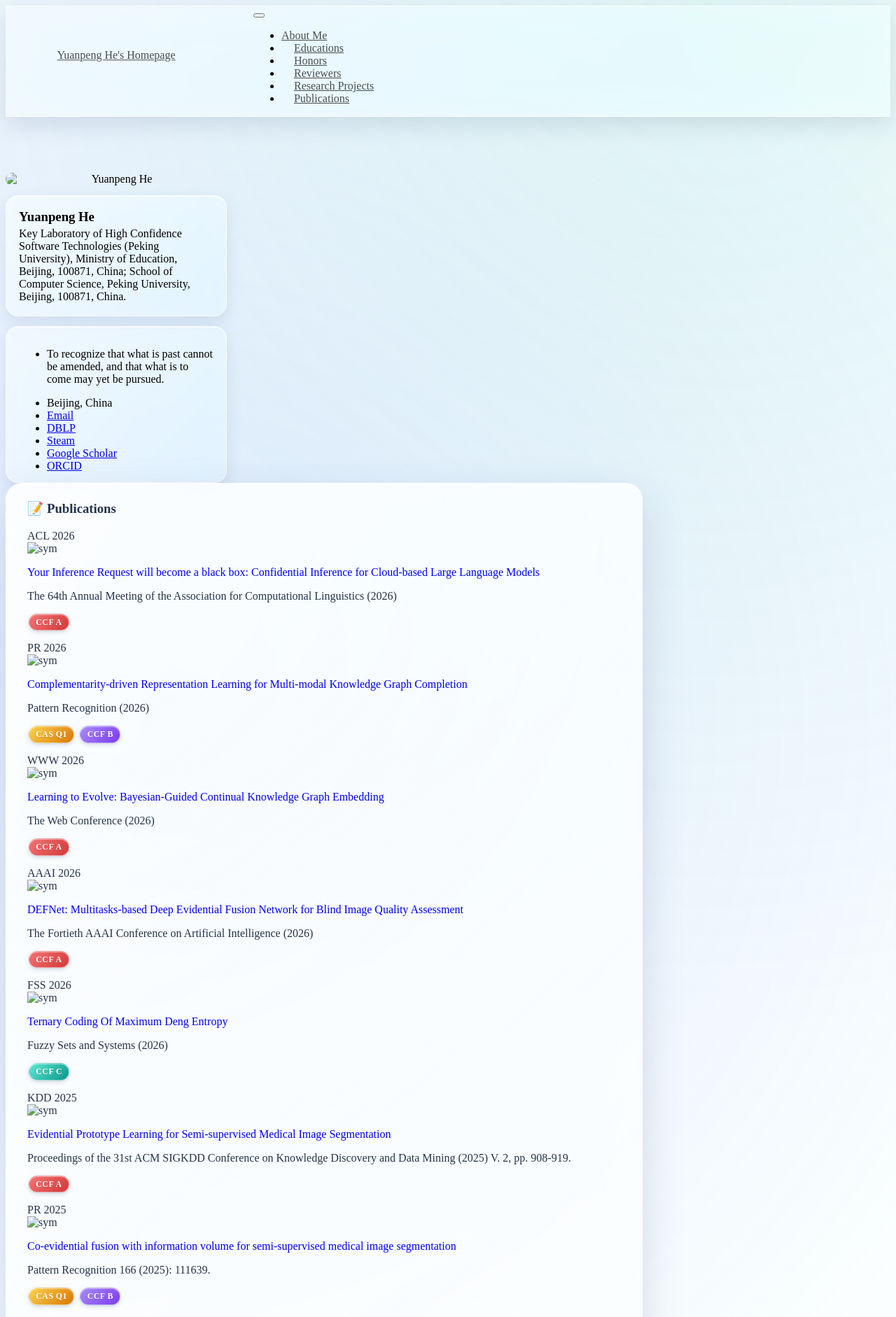
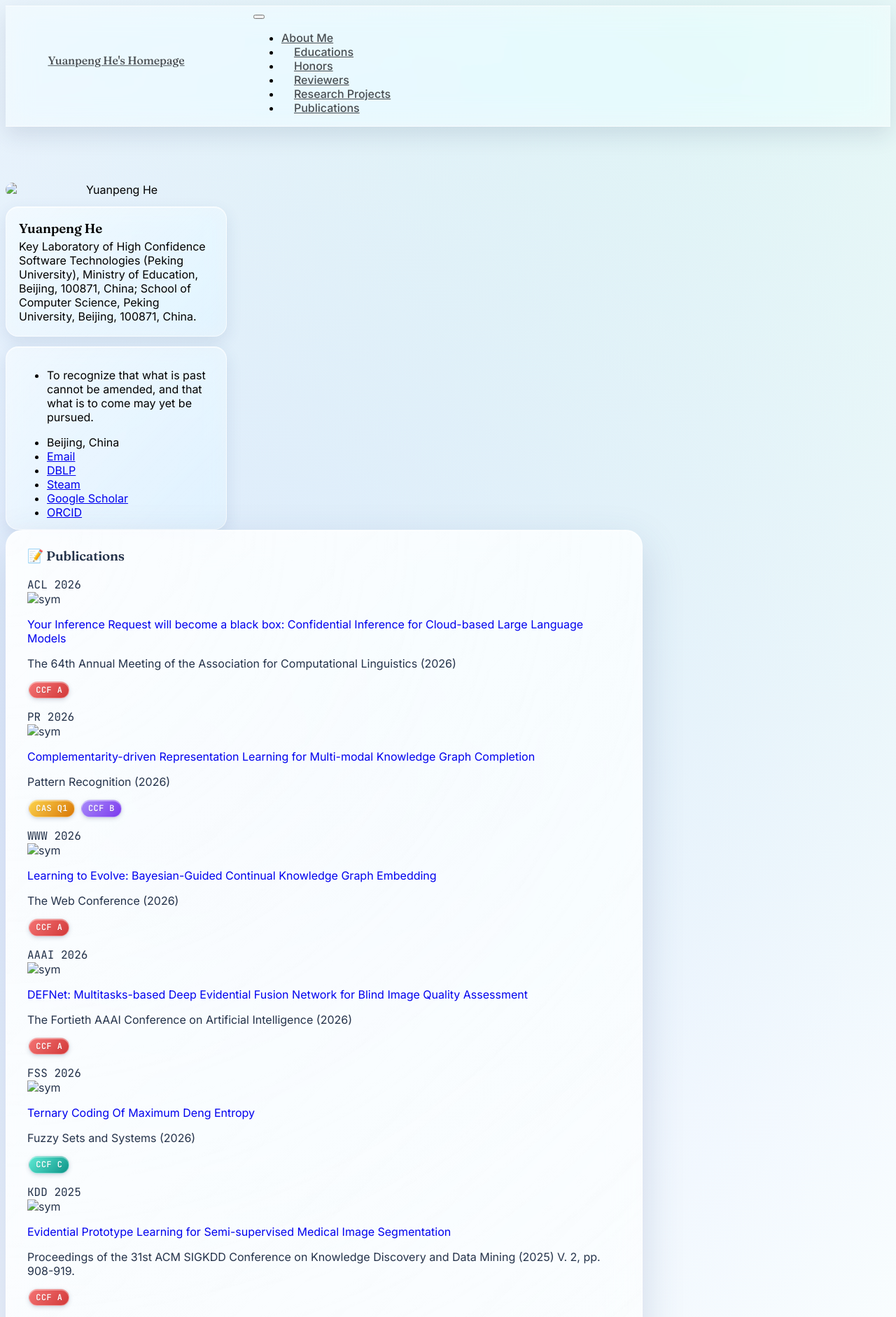
Before and after one commit to heyuanpengpku/heyuanpeng.github.io, a Jekyll site: the page built from _pages/includes/pub.md, in a window 1280 px wide. Shown: the top 1882 px of the page at 70% size. Built offline with Jekyll 4.4.1, drawn with Linux system fonts in a browser that asks for light colours; our own code applies the rules of GitHub Pages for plain Markdown files.

Commit message:
style: adopt Inter/Fraunces/JetBrains Mono typography (yangyaodong.com inspired)

```diff
--- a/_layouts/default.html
+++ b/_layouts/default.html
@@ -7,7 +7,36 @@ layout: compress
   <head>
     {% include head.html %}
     {% include head/custom.html %}
+    <link rel="preconnect" href="https://fonts.googleapis.com">
+    <link rel="preconnect" href="https://fonts.gstatic.com" crossorigin>
+    <link href="https://fonts.googleapis.com/css2?family=Inter:wght@300;400;500;600;700;800&family=JetBrains+Mono:wght@400;500;600&family=Noto+Sans+SC:wght@300;400;500;600;700&family=Fraunces:ital,opsz,wght@0,9..144,400;0,9..144,500;0,9..144,600;1,9..144,400;1,9..144,500&display=swap" rel="stylesheet">
     <style>
+      :root {
+        --font-sans: "Inter", "Noto Sans SC", system-ui, -apple-system, "PingFang SC", "Microsoft YaHei", sans-serif;
+        --font-serif: "Fraunces", Georgia, "Times New Roman", serif;
+        --font-mono: "JetBrains Mono", ui-monospace, "SFMono-Regular", Menlo, Consolas, monospace;
+      }
+
+      html,
+      body {
+        font-family: var(--font-sans) !important;
+        -webkit-font-smoothing: antialiased;
+        -moz-osx-font-smoothing: grayscale;
+      }
+
+      h1, h2, h3, h4, h5, h6,
+      .author__name,
+      .masthead__menu-home-item a {
+        font-family: var(--font-serif) !important;
+        letter-spacing: -0.01em;
+      }
+
+      code, pre, kbd, samp,
+      .hyp-pill,
+      .badge {
+        font-family: var(--font-mono) !important;
+      }
+
       body,
       #particles-js {
         background:
```
